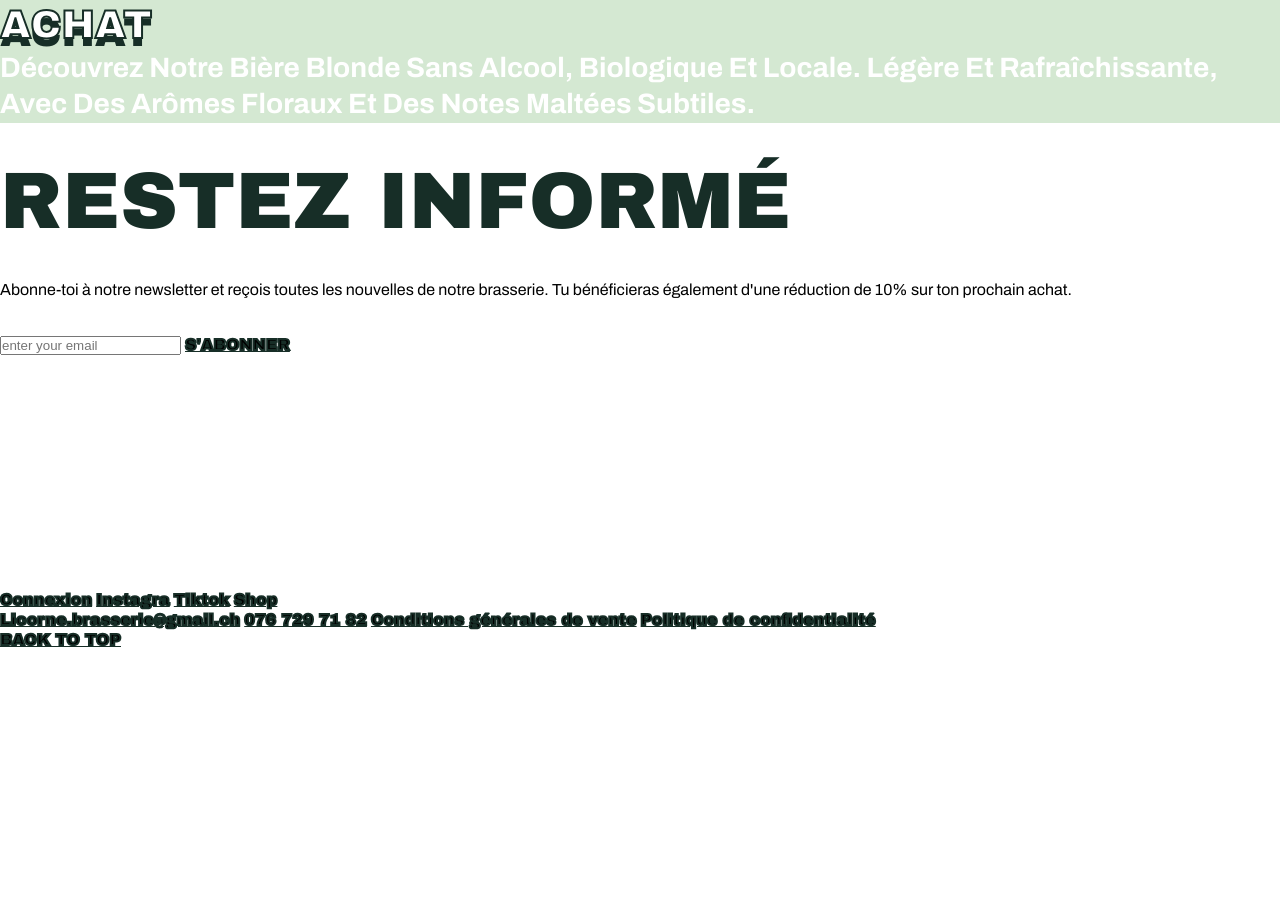
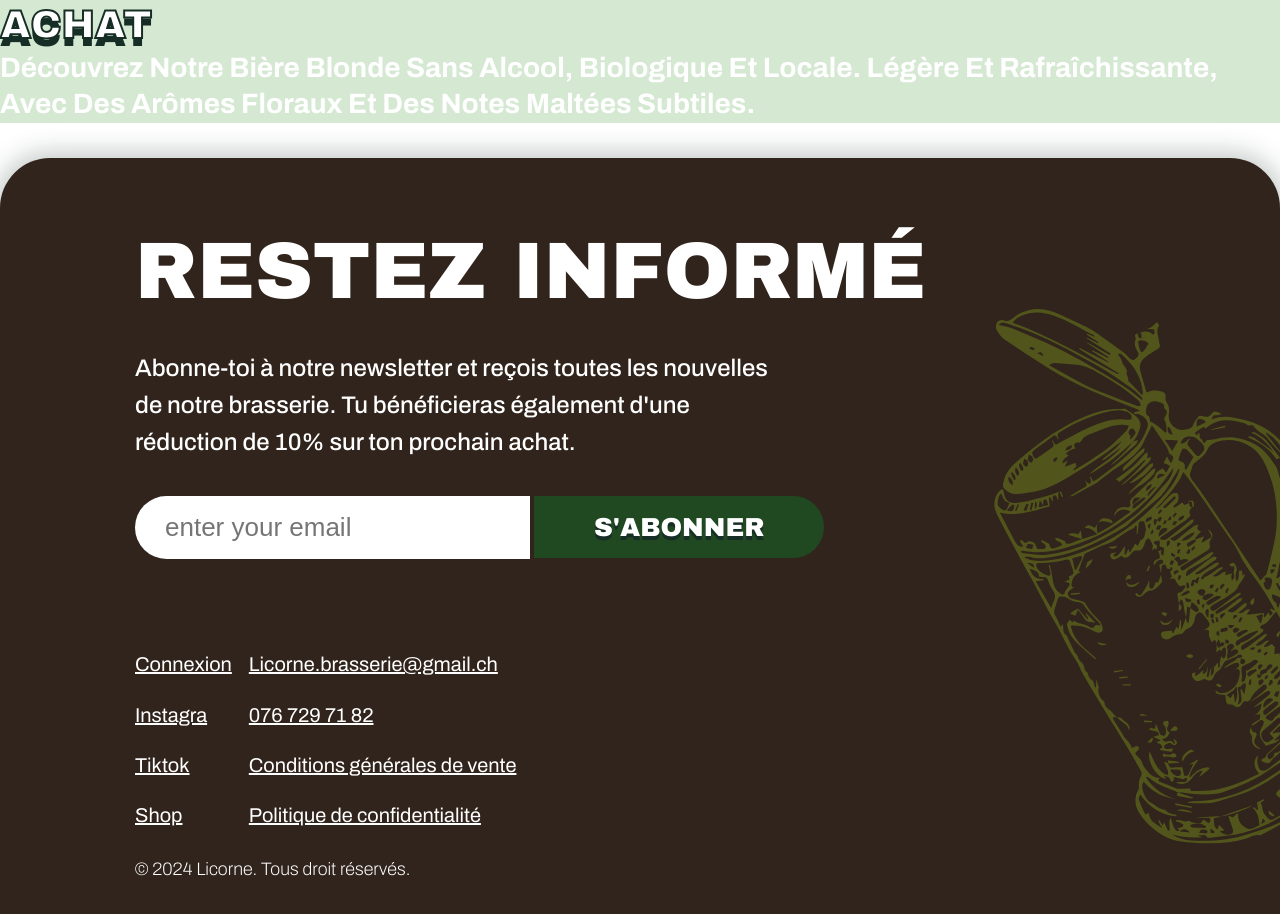
Before and after one commit to liamkohler/ppro2-code, a website built with Parcel: page src/index.html in a window 1280 px wide. Shown: the part 5558-6472 px from the top of the page. Before the commit the page ends 6208 px from the top, so only its background shows below. Built offline with nearby package versions, Linux system fonts and the light colour scheme.

Commit message:
footer css

```diff
--- a/src/index.html
+++ b/src/index.html
@@ -32,7 +32,7 @@
     </header>
     <main>
       <div class="hero">
-        <div class="cercle">
+        <div class="cercle cercle-blonde">
           <h1>
             <img src="img/Licorne-Logo.svg" alt="LIC%ORN" class="cercle-logo" />
           </h1>
@@ -47,6 +47,36 @@
             class="cercle-bottle"
           />
         </div>
+        <!-- <div class="cercle cercle-brune">
+          <h1>
+            <img src="img/Licorne-Logo.svg" alt="LIC%ORN" class="cercle-logo" />
+          </h1>
+          <img
+            class="cercle-text"
+            src="img/cercle-text.svg"
+            alt="BIO, SANS ALCOOL, LOCALE, AUTHENTIQUE"
+          />
+          <img
+            src="img/brune-trensparent-cercle.png"
+            alt="bouteil"
+            class="cercle-bottle"
+          />
+        </div>
+        <div class="cercle cercle-ipa">
+          <h1>
+            <img src="img/Licorne-Logo.svg" alt="LIC%ORN" class="cercle-logo" />
+          </h1>
+          <img
+            class="cercle-text"
+            src="img/cercle-text.svg"
+            alt="BIO, SANS ALCOOL, LOCALE, AUTHENTIQUE"
+          />
+          <img
+            src="img/ipa-trensparent-cercle.png"
+            alt="bouteil"
+            class="cercle-bottle"
+          />
+        </div> -->
       </div>
       <div class="brasserie">
         <img src="img/houblon.svg" alt="houblon" />
@@ -101,7 +131,9 @@
           </p>
         </div>
       </div>
-      <div class="newsletter">
+    </main>
+    <footer>
+      <img src="img/biere.svg" alt="Bière" />
       <h2>RESTEZ INFORMÉ</h2>
       <p>
         Abonne-toi à notre newsletter et reçois toutes les nouvelles de notre
@@ -114,24 +146,26 @@
         name="email"
         placeholder="enter your email"
       />
-        <a class="newsletter-submit" href="#">S'ABONNER</a>
-      </div>
-    </main>
-    <footer>
-      <img src="img/Licorne-Logo.svg" alt="LIC%RNE" />
-      <div class="contact-top">
-        <a href="#">Connexion</a>
-        <a href="#">Instagra</a>
-        <a href="#">Tiktok</a>
-        <a href="#">Shop</a>
+      <label for="email" class="newsletter-submit">S'abonner</label>
+      <div class="contact">
+        <div class="contact-left">
+          <ul>
+            <li><a href="#">Connexion</a></li>
+            <li><a href="#">Instagra</a></li>
+            <li><a href="#">Tiktok</a></li>
+            <li><a href="#">Shop</a></li>
+          </ul>
         </div>
         <div class="contact-right">
-        <a href="#">Licorne.brasserie@gmail.ch</a>
-        <a href="#">076 729 71 82</a>
-        <a href="#">Conditions générales de vente</a>
-        <a href="#">Politique de confidentialité</a>
+          <ul>
+            <li><a href="#">Licorne.brasserie@gmail.ch</a></li>
+            <li><a href="#">076 729 71 82</a></li>
+            <li><a href="#">Conditions générales de vente</a></li>
+            <li><a href="#">Politique de confidentialité</a></li>
+          </ul>
         </div>
-      <a class="back-to-top" href="#top">BACK TO TOP</a>
+        <div class="droit">© 2024 Licorne. Tous droit réservés.</div>
+      </div>
     </footer>
     <script src="js/main.js" type="module"></script>
   </body>
--- a/src/scss/_base.scss
+++ b/src/scss/_base.scss
@@ -29,6 +29,41 @@ body {
   line-height: 1.25;
 }
 
+footer {
+  border-radius: 50px 50px 0px 0px;
+  background: #31241c;
+  box-shadow: 0px 0px 25px 6px rgba(23, 46, 39, 0.25);
+  color: #fff;
+  padding: 70px 135px;
+}
+
+footer a {
+  text-decoration: none;
+}
+
+footer p {
+  font-size: 24px;
+  font-weight: 500;
+  line-height: 155%;
+  max-width: 80vh;
+}
+
+footer h2 {
+  color: #fff;
+}
+
+footer img {
+  position: absolute;
+  right: 0;
+}
+
+input {
+  font-size: 26px;
+  padding: 16px 30px;
+  border: none;
+  border-radius: 50px 0 0 50px;
+}
+
 a {
   color: inherit;
   font-family: "Archivo Black";
@@ -40,6 +75,10 @@ a {
 p {
   font-family: archivo;
   margin-bottom: 35px;
+}
+
+li {
+  list-style: none;
 }
 
 img,
@@ -58,15 +97,3 @@ h2 {
   text-transform: uppercase;
   margin-bottom: 35px;
 }
-
-.row + .row {
-  margin-top: 16px;
-}
-
-.row > .col,
-.row > [class^="col-"] {
-  padding-top: 12px;
-  padding-bottom: 12px;
-  background-color: rgba(86, 61, 124, 0.15);
-  border: 1px solid rgba(86, 61, 124, 0.2);
-}
--- a/src/scss/main.scss
+++ b/src/scss/main.scss
@@ -6,3 +6,5 @@
 @import "modules/hero";
 @import "modules/brasserie";
 @import "modules/horizontal-scroll";
+@import "modules/footer";
+@import "../js/main.js";
--- a/src/scss/modules/_cercle.scss
+++ b/src/scss/modules/_cercle.scss
@@ -1,5 +1,4 @@
 .cercle {
-  background-color: $red;
   width: 535px;
   height: 535px;
   margin: auto;
@@ -7,6 +6,18 @@
   display: flex;
   justify-content: center;
   align-items: center;
+}
+
+.cercle-blonde {
+  background-color: $red;
+}
+
+.cercle-brune {
+  background-color: $dark-blue;
+}
+
+.cercle-ipa {
+  background-color: $dark-green;
 }
 
 .cercle-logo {
--- /dev/null
+++ b/src/scss/modules/_footer.scss
@@ -0,0 +1,43 @@
+.newsletter-submit {
+  color: #fff;
+  text-shadow: 0px 4px 0px var(--shadow, #172e27);
+  -webkit-text-stroke-width: 2;
+  -webkit-text-stroke-color: var(--shadow, #172e27);
+  font-family: "Archivo Black";
+  font-size: 26px;
+  text-transform: uppercase;
+  background-color: $dark-green;
+  padding: 17px 60px;
+  border-radius: 0 50px 50px 0;
+}
+
+.contact {
+  display: flex;
+  flex-wrap: wrap;
+  gap: 17px;
+  margin: 80px 0;
+  a {
+    list-style-type: none;
+    margin: 0;
+    padding: 0;
+    color: #fff;
+    font-family: Archivo;
+    font-size: 20px;
+    line-height: 252%;
+    text-decoration-line: underline;
+    -webkit-text-stroke-width: 0;
+  }
+}
+
+.contact-left {
+}
+
+.contact-right {
+}
+
+.droit {
+  font-family: Archivo;
+  font-size: 18px;
+  font-weight: 200;
+  flex-basis: 100%;
+}
```
Also changed, not shown: src/img/biere.svg (added), src/img/brune-trensparent-cercle.png (added), src/img/fond-site-ipa.png (renamed from src/img/fond-site-glutenfree.png), src/img/ipa-trensparent-cercle.png (added). Lines whose indentation alone changed are shown as unchanged.
